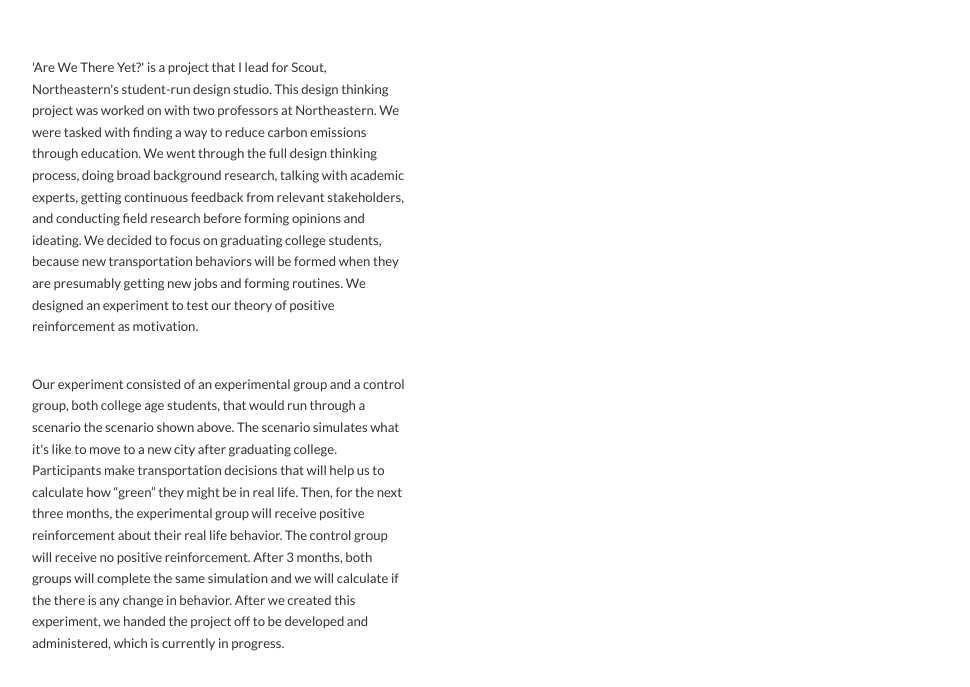
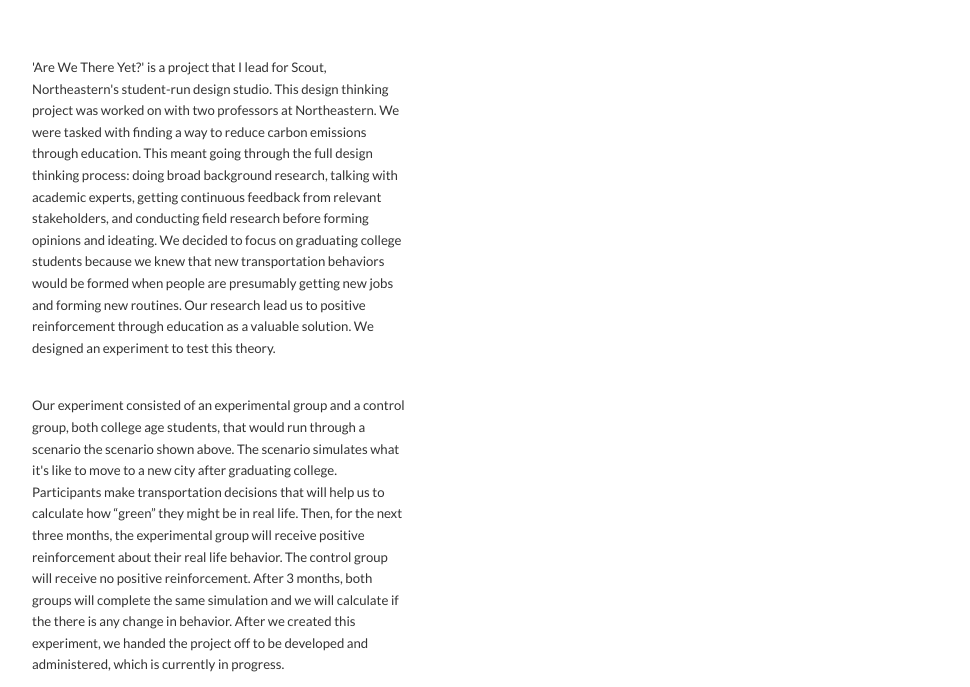
Before and after one commit to zachbachiri/zachbachiri.github.io, a plain HTML site: page pages/are-we-there-yet.html in a window 1280 px wide. Shown: the part 1095-1782 px from the top of the page, without its empty margins (133-1103 px from the left). Drawn offline with nearby package versions, Linux system fonts and the light colour scheme.

Commit message:
Copy change

```diff
--- a/pages/are-we-there-yet.html
+++ b/pages/are-we-there-yet.html
@@ -65,7 +65,7 @@
             <div class="portfolio_image half">
                 <a href="portfolio/trans4.png"><img src="portfolio/trans4.png"></a>
             </div>
-            <p>'Are We There Yet?' is a project that I lead for Scout, Northeastern's student-run design studio. This design thinking project was worked on with two professors at Northeastern. We were tasked with finding a way to reduce carbon emissions through education. We went through the full design thinking process, doing broad background research, talking with academic experts, getting continuous feedback from relevant stakeholders, and conducting field research before forming opinions and ideating. We decided to focus on graduating college students, because new transportation behaviors will be formed when they are presumably getting new jobs and forming routines. We designed an experiment to test our theory of positive reinforcement as motivation.</p>
+            <p>'Are We There Yet?' is a project that I lead for Scout, Northeastern's student-run design studio. This design thinking project was worked on with two professors at Northeastern. We were tasked with finding a way to reduce carbon emissions through education. This meant going through the full design thinking process: doing broad background research, talking with academic experts, getting continuous feedback from relevant stakeholders, and conducting field research before forming opinions and ideating. We decided to focus on graduating college students because we knew that new transportation behaviors would be formed when people are presumably getting new jobs and forming new routines. Our research lead us to positive reinforcement through education as a valuable solution. We designed an experiment to test this theory.</p>
             <p>Our experiment consisted of an experimental group and a control group, both college age students, that would run through a scenario the scenario shown above. The scenario simulates what it's like to move to a new city after graduating college. Participants make transportation decisions that will help us to calculate how “green” they might be in real life. Then, for the next three months, the experimental group will receive positive reinforcement about their real life behavior. The control group will receive no positive reinforcement. After 3 months, both groups will complete the same simulation and we will calculate if the there is any change in behavior. After we created this experiment, we handed the project off to be developed and administered, which is currently in progress.</p>
             <p>View our full case study <a href="portfolio/trans_study.pdf" target="_blank">here</a>.</p>
             <div class="portfolio_image half">
```
